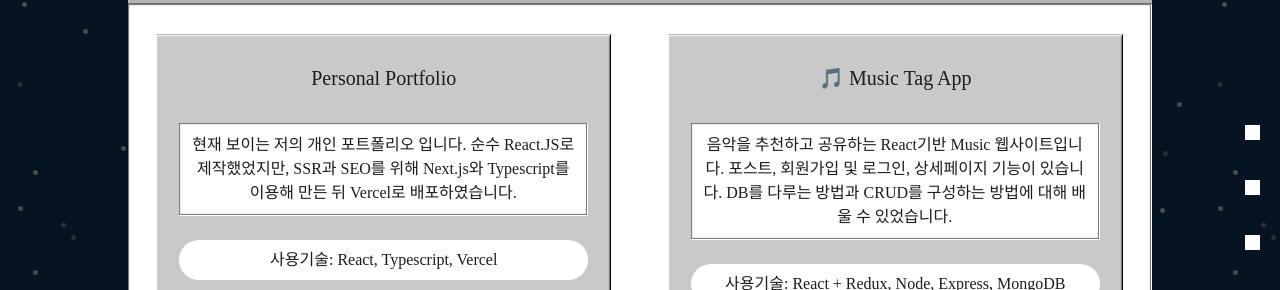
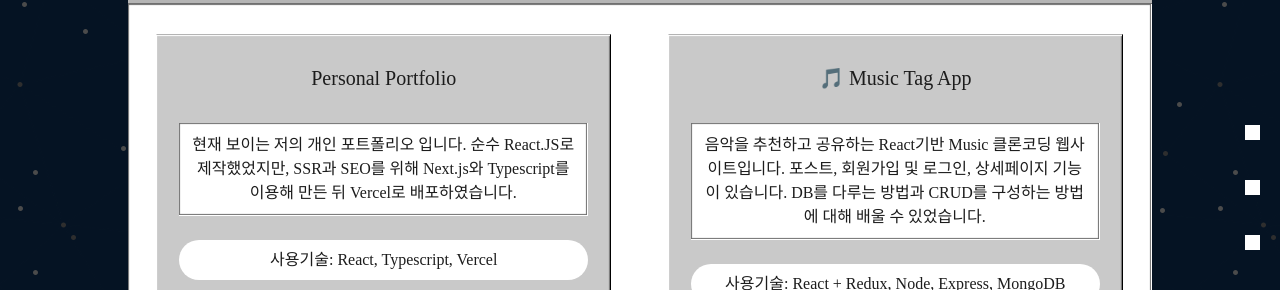
Before and after one commit to jiseon-baek/BaekJiseon, a Next.js app: page /project in a window 1280 px wide. Shown: the part 215-505 px from the top of the page. Built offline with nearby package versions, Linux system fonts and the light colour scheme; a web font is replaced by a local one.

Commit message:
chore: 내용수정

```diff
--- a/src/component/Project.tsx
+++ b/src/component/Project.tsx
@@ -35,7 +35,7 @@ export default function Project() {
 	src: '/img/pp1.png'
         },
 	{ text: '🎵 Music Tag App' ,
-        description: '음악을 추천하고 공유하는 React기반 Music 웹사이트입니다. 포스트, 회원가입 및 로그인, 상세페이지 기능이 있습니다. DB를 다루는 방법과 CRUD를 구성하는 방법에 대해 배울 수 있었습니다.',
+        description: '음악을 추천하고 공유하는 React기반 Music 클론코딩 웹사이트입니다. 포스트, 회원가입 및 로그인, 상세페이지 기능이 있습니다. DB를 다루는 방법과 CRUD를 구성하는 방법에 대해 배울 수 있었습니다.',
         skills: '사용기술: React + Redux, Node, Express, MongoDB',
         link: 'https://music-tag-js100.netlify.app/posts',
         className: 'container_img project_two',
```
